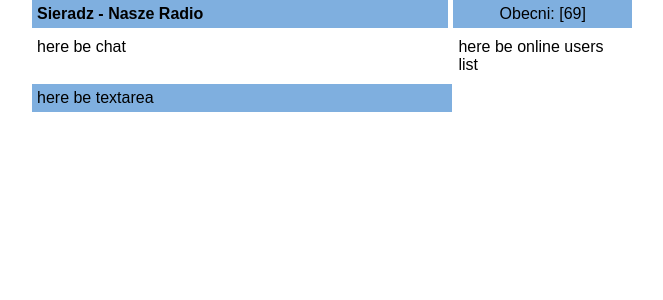
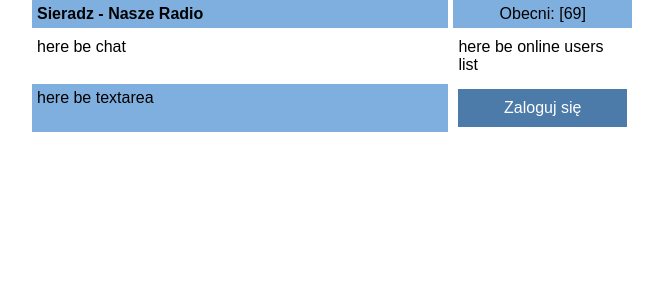
Before and after one commit to dariaoldenburg/au-react-workshop, a React (Create React App) app: page / in a window 1280 px wide. Shown: the top 300 px of the page, without its empty margins (308-971 px from the left). Built offline with nearby package versions, Linux system fonts and the light colour scheme; the HTML template or start-up script is replaced by a standard one.

Commit message:
Show Button in Chat

```diff
--- a/src/Chat.tsx
+++ b/src/Chat.tsx
@@ -1,6 +1,7 @@
 import React from 'react';
 import { Row } from './ui/Row';
 import { Cell } from './ui/Cell';
+import { Button } from './ui/Button';
 
 export function Chat() {
   const channelName = 'Sieradz - Nasze Radio';
@@ -27,6 +28,11 @@ export function Chat() {
         <Cell header widthPercentage={70}>
           here be textarea
         </Cell>
+        <Cell widthPercentage={30}>
+          <Button fullWidth onClick={() => alert('TODO login')}>
+            Zaloguj się
+          </Button>
+        </Cell>
       </Row>
     </div>
   );
--- a/src/ui/Button.tsx
+++ b/src/ui/Button.tsx
@@ -4,11 +4,11 @@ import './Button.css';
 
 interface ButtonProps {
   variant: 'primary' | 'secondary';
-  type?: 'submit' | 'button' | 'reset';
+  type: 'submit' | 'button' | 'reset';
   disabled?: boolean;
+  fullWidth?: boolean;
   onClick?: () => void;
   children?: React.ReactNode;
-  fullWidth?: boolean;
 }
 
 export function Button(props: ButtonProps) {
@@ -30,5 +30,6 @@ export function Button(props: ButtonProps) {
 }
 
 Button.defaultProps = {
-  variant: 'primary'
+  variant: 'primary',
+  type: 'button'
 };
```
